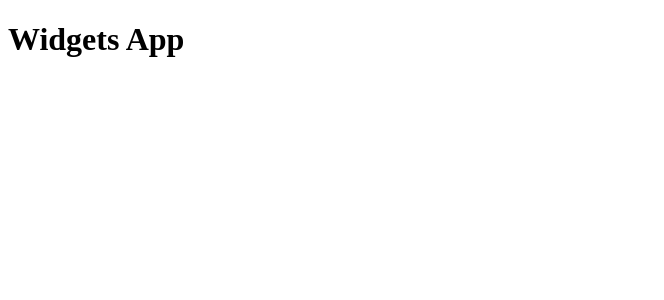
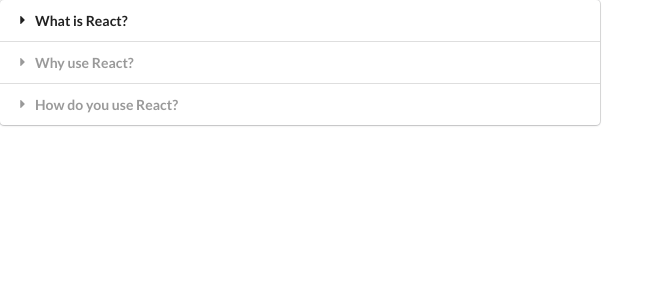
Before and after one commit to martin-luo/ModernReactWithRedux, a React (Create React App) app in the folder widgets/: page / in a window 1280 px wide. Shown: the top 300 px of the page, without its empty margins (0-664 px from the left). Built offline with nearby package versions, Linux system fonts and the light colour scheme.

Commit message:
useState in Accordion

```diff
--- a/widgets/public/index.html
+++ b/widgets/public/index.html
@@ -10,6 +10,10 @@
       content="Web site created using create-react-app"
     />
     <link rel="apple-touch-icon" href="%PUBLIC_URL%/logo192.png" />
+    <link
+      rel="stylesheet"
+      href="//cdn.jsdelivr.net/npm/semantic-ui@2.4.2/dist/semantic.min.css"
+    />
     <!--
       manifest.json provides metadata used when your web app is installed on a
       user's mobile device or desktop. See https://developers.google.com/web/fundamentals/web-app-manifest/
--- a/widgets/src/App.js
+++ /dev/null
@@ -1,7 +0,0 @@
-import React from "react";
-
-const App = () => {
-  return <h1>Widgets App</h1>;
-};
-
-export { App };
--- /dev/null
+++ b/widgets/src/App.jsx
@@ -0,0 +1,23 @@
+import React from "react";
+import { Accordion } from "./components/Accordion";
+
+const ITEMS = [
+  {
+    title: "What is React?",
+    content: "React is a frontend Javascript framework",
+  },
+  {
+    title: "Why use React?",
+    content: "It's cool",
+  },
+  {
+    title: "How do you use React?",
+    content: "I use it by creating component",
+  },
+];
+
+const App = () => {
+  return <Accordion items={ITEMS} />;
+};
+
+export { App };
--- /dev/null
+++ b/widgets/src/components/Accordion.jsx
@@ -0,0 +1,25 @@
+import React, { Fragment, useState } from "react";
+
+export const Accordion = ({ items }) => {
+  const [activeIndex, setActiveIndex] = useState(null);
+
+  const onTitleClick = (index) => setActiveIndex(index);
+
+  const renderedItems = items.map((item, index) => {
+    const active = index === activeIndex ? "active" : "";
+
+    return (
+      <Fragment key={item.title}>
+        <div className={`title ${active}`} onClick={() => onTitleClick(index)}>
+          <i className="dropdown icon" />
+          {item.title}
+        </div>
+        <div className={`content ${active}`}>
+          <p>{item.content}</p>
+        </div>
+      </Fragment>
+    );
+  });
+
+  return <div className="ui styled accordion">{renderedItems}</div>;
+};
```
